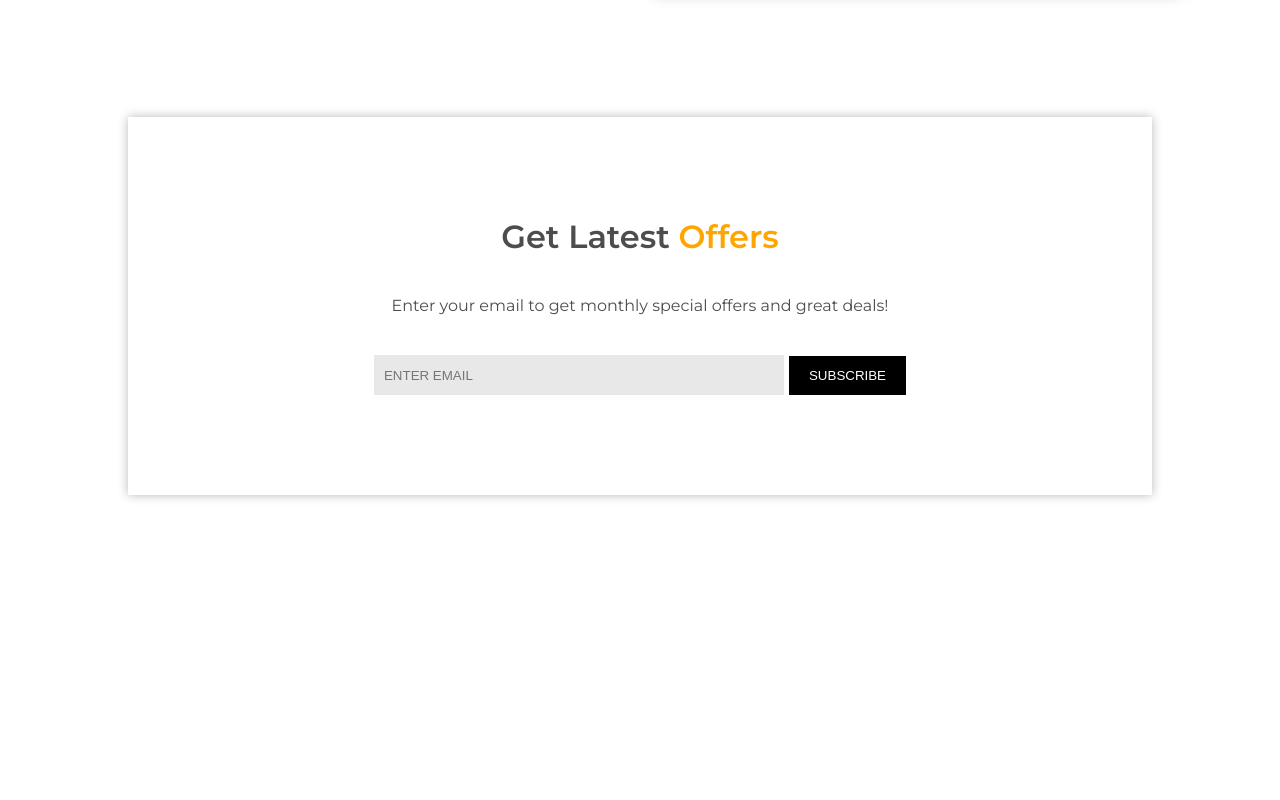
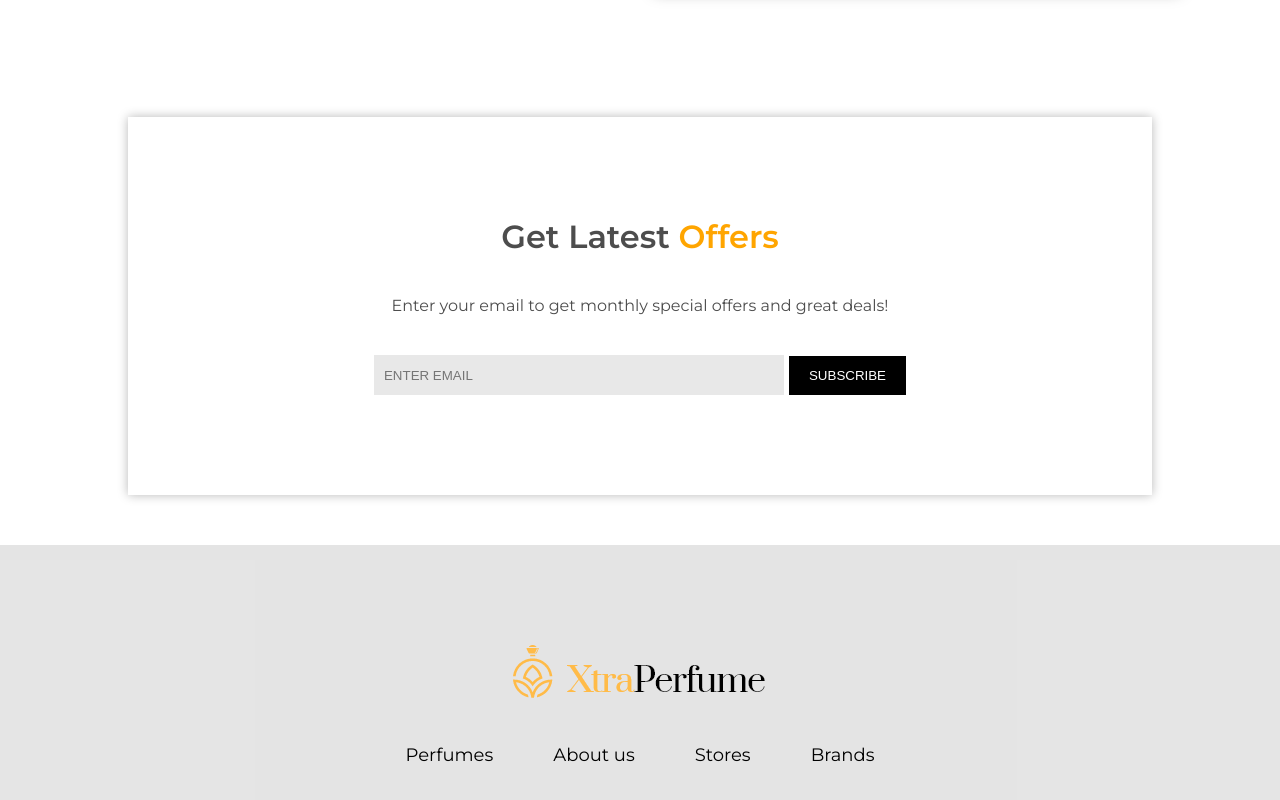
Before and after one commit to varspijoyan/perfume-shop-website-clone, a React (Create React App) app: page / in a window 1280 px wide. Shown: the part 7061-7861 px from the top of the page. Before the commit the page ends 7606 px from the top, so only its background shows below. Built offline with nearby package versions, Linux system fonts and the light colour scheme; a web font is replaced by a local one.

Commit message:
Add footer

```diff
--- a/src/App.tsx
+++ b/src/App.tsx
@@ -1,4 +1,5 @@
 import "./App.css";
+import Footer from "./components/Footer/Footer";
 import Header from "./components/Header/Header";
 import MainPage from "./pages/MainPage";
 
@@ -7,6 +8,7 @@ function App() {
     <>
       <Header />
       <MainPage />
+      <Footer />
     </>
   );
 }
--- /dev/null
+++ b/src/components/Footer/Footer.tsx
@@ -0,0 +1,23 @@
+import React from "react";
+import styles from "../../styles/Footer.module.css";
+import logo from "../../assets/logo2x.png";
+
+const Footer:React.FC = () => {
+    return (
+        <footer>
+            <div className={styles.container}>
+                <img src={logo} alt="logo" />
+                <div className={styles.links}>
+                    <ul>
+                        <li><a href="#">Perfumes</a></li>
+                        <li><a href="#">About us</a></li>
+                        <li><a href="#">Stores</a></li>
+                        <li><a href="#">Brands</a></li>
+                    </ul>
+                </div>
+            </div>
+        </footer>
+    );
+}
+
+export default Footer;
--- /dev/null
+++ b/src/styles/Footer.module.css
@@ -0,0 +1,26 @@
+footer {
+  width: 100%;
+  background-color: rgba(217, 217, 217, 0.695);
+  padding: 100px;
+}
+
+.container {
+  display: flex;
+  justify-content: center;
+  align-items: center;
+  flex-direction: column;
+  gap: 40px;
+}
+
+.links ul {
+  display: flex;
+  gap: 60px;
+  flex-wrap: wrap;
+  justify-content: center;
+  align-items: center;
+}
+
+.links ul li a {
+  color: var(--main-clr-black);
+  font-size: 18px;
+}
```
